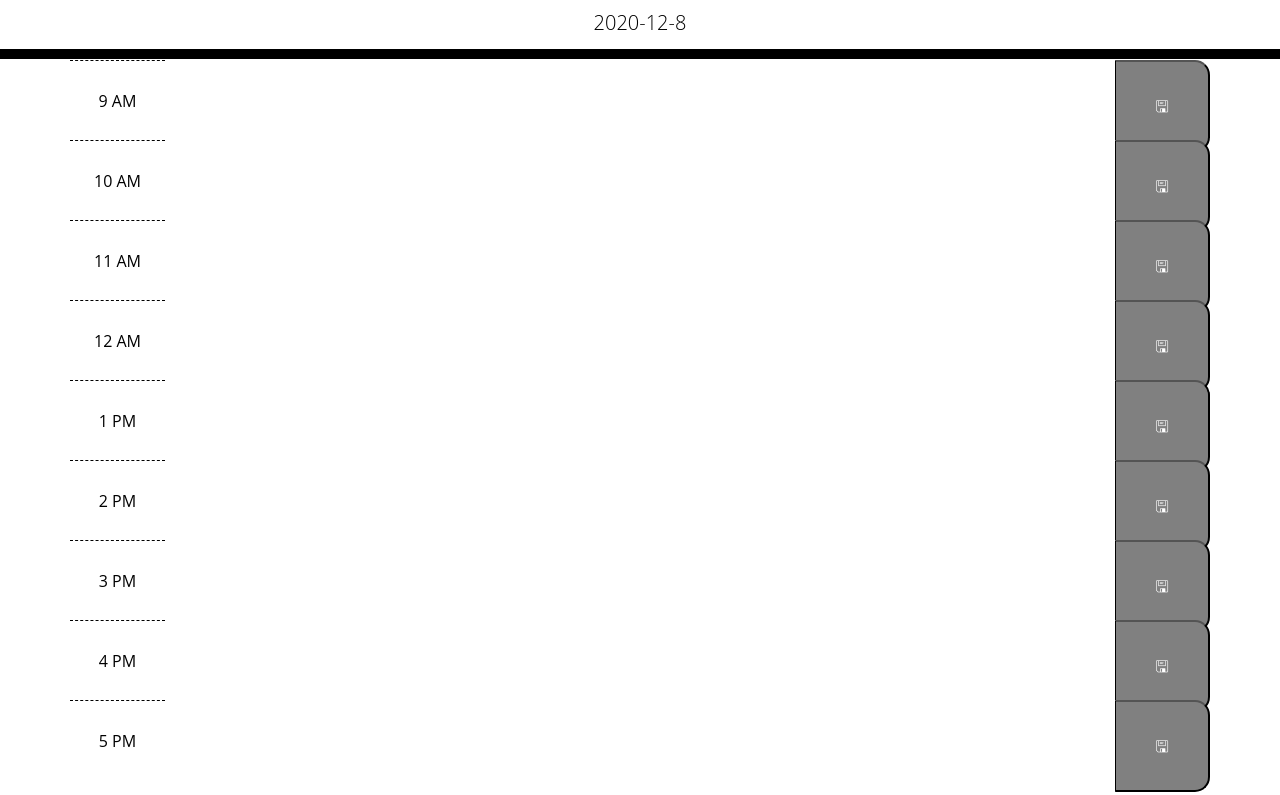
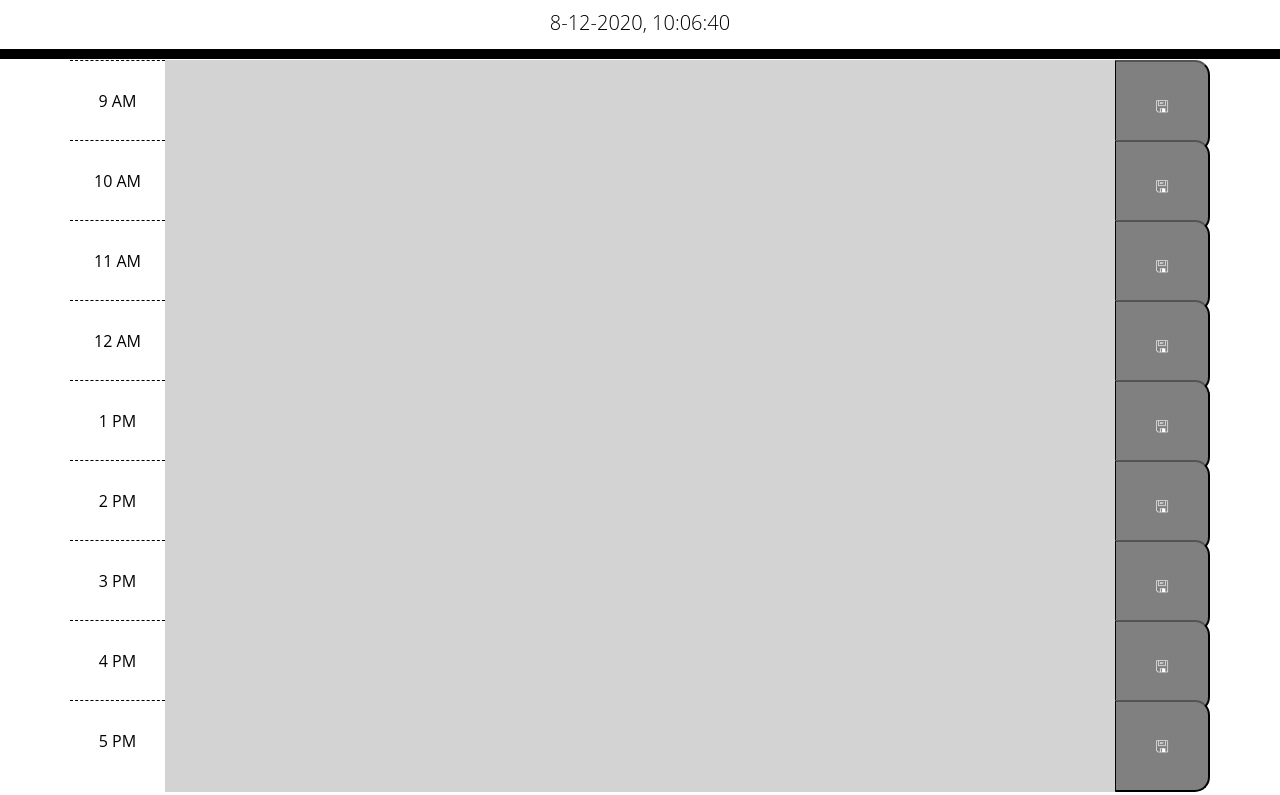
Before and after one commit to MaverickWilkinson/Day-Planner, a plain HTML site: page index.html in a window 1280 px wide. Shown: the part 117-912 px from the top of the page. Drawn offline with nearby package versions, Linux system fonts and the light colour scheme.

Commit message:
fixed color changing to label oast present or future time cards

```diff
--- a/Assets/script.js
+++ b/Assets/script.js
@@ -2,14 +2,16 @@ var testEl = $(`<h1>test</h1>`);
 var startTime = 9;
 var endTime = 17;
 var taskArray = new Array(endTime - startTime);
+let colorClass;
+let currentDate = new moment();
 $(document).ready(function(){
+    doTheTimeStuff();
     displayTimeCards();
-    doTheTimeStuff();
 })
 
 function doTheTimeStuff(){
-    let currentDate = new moment();
-    $("#currentDay").append(currentDate.format('YYYY-M-D'));
+    $("#currentDay").append(currentDate.format('D-M-YYYY, hh:mm:ss'));
+    let currentHour = currentDate.format('hh');
 }
 
 function displayTimeCards(){
@@ -27,10 +29,22 @@ function displayTimeCards(){
             displayTime = displayTime - 12;
             amOrPm = "PM"
         }
-        console.log(textContent)
         if (textContent === null){
             textContent = "";
         }
+
+        if (parseInt(currentDate.format('HH')) == i){
+            colorClass = "red";
+        } else if(currentDate.format('HH') > i){
+            colorClass = "grey";
+        } else {
+            colorClass = "green";
+        }
+
+        console.log(i);
+        console.log(currentDate.format('hh'))
+        console.log(parseInt(currentDate.format('hh')) + startTime);
+        console.log(colorClass);
 
         var timeCard = $(
         `
@@ -38,7 +52,7 @@ function displayTimeCards(){
                 <div class="col-1 hour">
                     <span>${displayTime} ${amOrPm}</span>
                 </div>
-                <div class="col">
+                <div class="col" id = "${colorClass}">
                     <textarea id="${displayTime}">${textContent}</textarea>
                 </div>
                 <button data-index="${displayTime}" class="col-1 saveBtn">🖫</button>
@@ -49,7 +63,6 @@ function displayTimeCards(){
 }
 $("#TimeSlots").on("click", "button", function(){
     let timeId = $(this).attr("data-index");
-    console.log(timeId)
     let currentTaskText = $("#" + $(this).attr("data-index")).val();
     taskArray[timeId - startTime] = currentTaskText;
     localStorage.setItem("Textinfo", JSON.stringify(taskArray));
--- a/Assets/style.css
+++ b/Assets/style.css
@@ -56,3 +56,13 @@ textarea{
   color: black;
   border-top: 1px dashed black;
 }
+
+#green {
+  background-color: lightgreen;
+}
+#red {
+  background-color: red;
+}
+#grey {
+  background-color: lightgray;
+}
```
